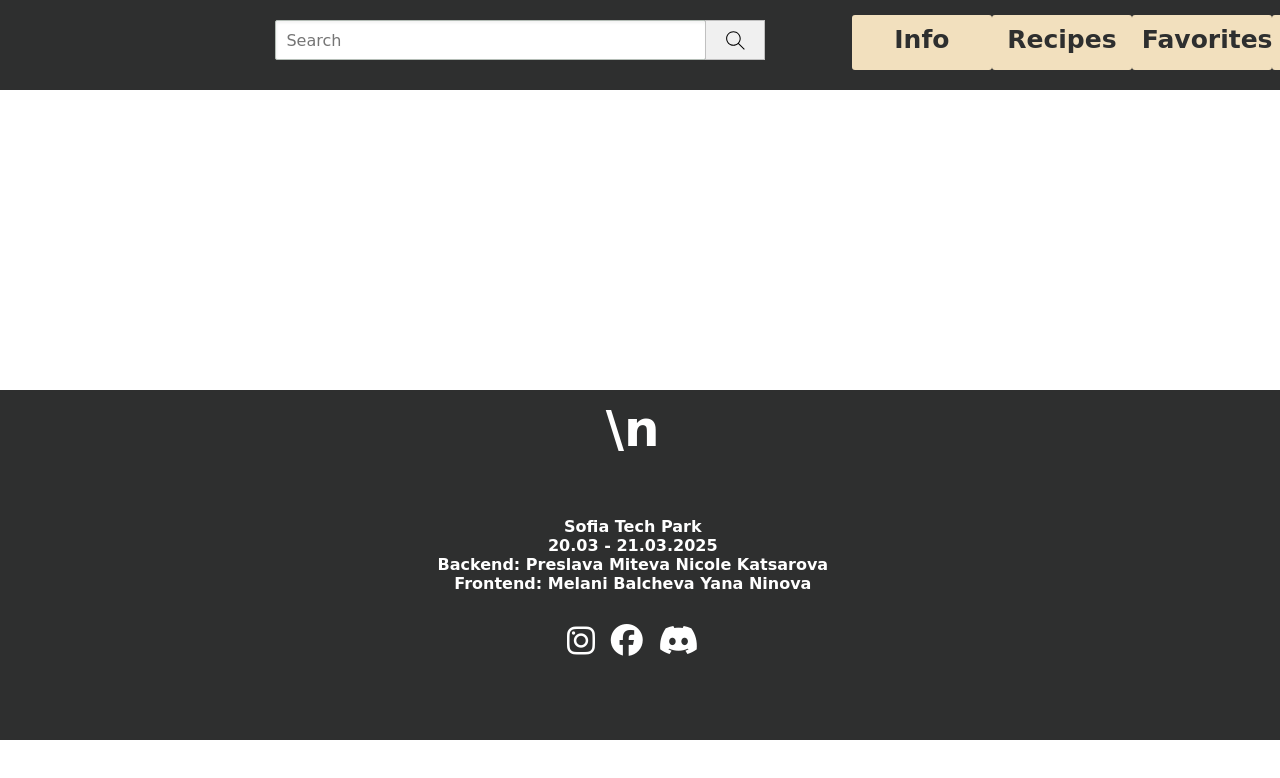
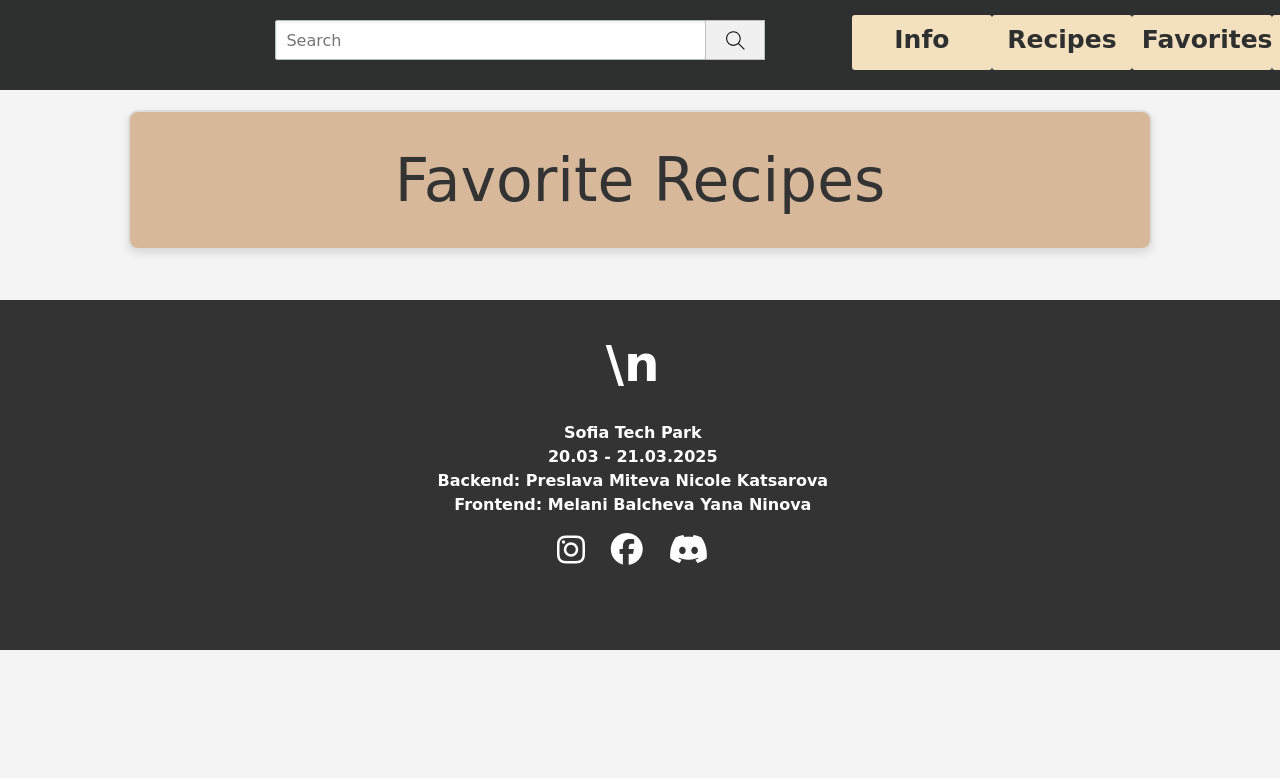
Before and after one commit to preslava-miteva/remo-nt, a website: page like.html in a window 1280 px wide. Shown: the top 778 px of the page. Drawn offline with Linux system fonts and the light colour scheme; a web font is replaced by a local one.

Commit message:
frontend liked

```diff
--- a/like.css
+++ b/like.css
@@ -1,7 +1,52 @@
-.container{
+body {
+    font-family: Arial, sans-serif;
+    margin: 0;
+    padding: 0;
+    background-color: #f4f4f4;
+}
+
+
+.container {
     width: 80%;
-    max-width: 1200px;
-    margin: 0 auto; /* Centers the container */
+    max-width: 1500px;
+    margin: 20px auto;
     padding: 20px;
-    background-color:  #d7b89a;
+    background-color: #d7b89a;
+    border: 2px solid #ddd;
+    border-radius: 10px;
+    box-shadow: 0 4px 8px rgba(0, 0, 0, 0.1);
 }
+
+#textContainer {
+    font-size: 60px;
+    line-height: 1.6;
+    color: #333;
+    text-align: center;
+    margin: 0;
+}
+
+
+
+.bottomm {
+    background-color: #333;
+    color: #fff;
+    padding: 20px;
+    text-align: center;
+    margin-top: 50px;
+}
+
+.bottomm p {
+    margin: 5px 0;
+}
+
+.bottomm a {
+    color: #fff;
+    text-decoration: none;
+    margin: 0 10px;
+}
+
+.bottomm i {
+    color: #fff;
+    margin: 0 10px;
+    cursor: pointer;
+}
--- a/like.html
+++ b/like.html
@@ -7,7 +7,7 @@
     <link rel="stylesheet" href="https://cdnjs.cloudflare.com/ajax/libs/font-awesome/6.7.2/css/all.min.css" integrity="sha512-Evv84Mr4kqVGRNSgIGL/F/aIDqQb7xQ2vcrdIwxfjThSH8CSR7PBEakCr51Ck+w+/U6swU2Im1vVX0SVk9ABhg==" crossorigin="anonymous" referrerpolicy="no-referrer" />
     <link rel="stylesheet" href="furst.css">
     <link rel="stylesheet" href="for_us.css">
-    <link rel="stylesheet" hred="like.css";>
+    <link rel="stylesheet" href="like.css">
 </head>
 <body>
     <div class="up">
@@ -29,11 +29,12 @@
         </div>
     </div>
 
-    <div>
-        <div class="container">
-            <p style="background-color:  #d7b89a;"></p>
-       </div>
+    <div class="container">
+        <p id="textContainer">Favorite Recipes</p>
+        <p id="fromlocalstorage"></p>
     </div>
+
+
 
        <footer class="bottomm">
         <div class="no">
@@ -52,5 +53,6 @@
             <i class="fa-brands fa-facebook fa-2xl" style="margin-right: 10px;"></i>
           <i class="fa-brands fa-discord fa-2xl"></i></div>
     </footer>
+    <script src="like.js"></script>
 </body>
 </html>
```
Also changed, not shown: for_us.html (+2 -2 lines), promp1.js (+5 -6 lines), like.js (added).
